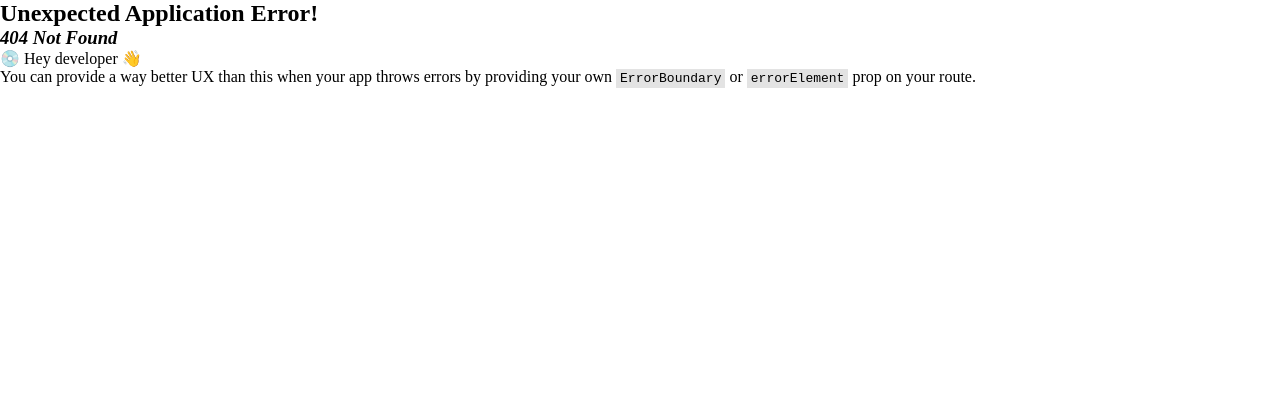
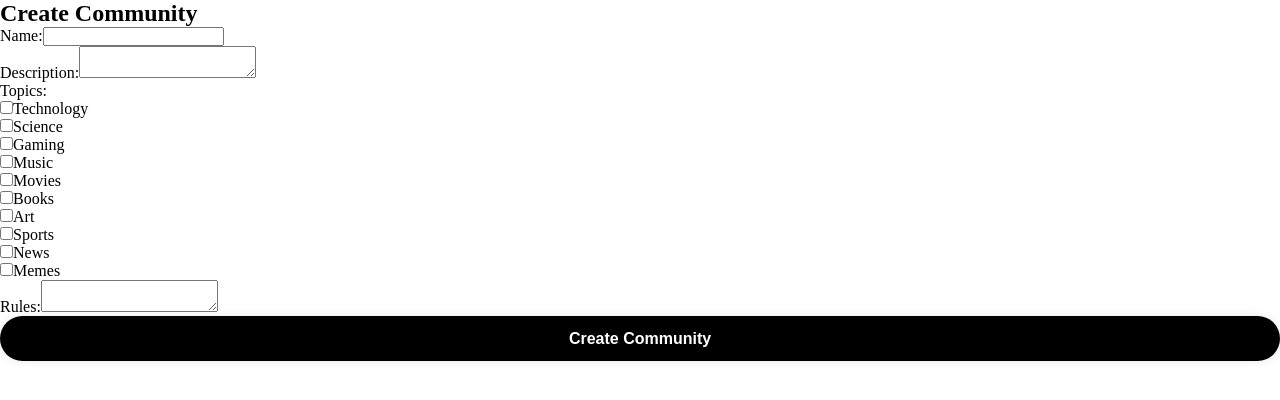
Before and after one commit to AkritiGoel47/redditclone_web, a React (Vite) app in the folder Frontend/: page /community in a window 1280 px wide. Before the commit this address had no page. Shown: the top 400 px of the page. Built offline with nearby package versions, Linux system fonts and the light colour scheme.

Commit message:
creating community

```diff
--- a/Frontend/src/pages/Community.jsx
+++ b/Frontend/src/pages/Community.jsx
@@ -0,0 +1,83 @@
+import React, { useState } from 'react';
+import axios from 'axios';
+import { toast, Toaster } from 'react-hot-toast';
+import CommunityCSS from '../assets/styles/Community.module.css';
+
+function Community() {
+  const url ='http://localhost:8000';
+  const [name, setName] = useState('');
+  const [description, setDescription] = useState('');
+  const [topics, setTopics] = useState([]);
+  const [rules, setRules] = useState('');
+
+  const handleSubmit = async (e) => {
+    e.preventDefault();
+
+    const community = { name, description, topics, rules };
+
+    try {
+      const response = await axios.post(`${url}/api/community`, community, { withCredentials: true });
+
+      if (response.data.success) {
+        toast.success("Community created successfully!");
+        setName('');
+        setDescription('');
+        setTopics([]);
+        setRules('');
+      } else {
+        toast.error(response.data.msg);
+      }
+    } catch (error) {
+      toast.error('Error creating community');
+      console.error('Error creating community:', error);
+    }
+  };
+
+  const handleTopicChange = (e) => {
+    const { value, checked } = e.target;
+    if (checked) {
+      setTopics([...topics, value]);
+    } else {
+      setTopics(topics.filter(topic => topic !== value));
+    }
+  };
+
+  return (
+    <div className={CommunityCSS.background}>
+      <Toaster />
+      <div className={CommunityCSS.inside}>
+        <h2>Create Community</h2>
+        <form onSubmit={handleSubmit}>
+          <div>
+            <label>Name:</label>
+            <input type="text" value={name} onChange={(e) => setName(e.target.value)} required />
+          </div>
+          <div>
+            <label>Description:</label>
+            <textarea value={description} onChange={(e) => setDescription(e.target.value)} required />
+          </div>
+          <div>
+            <label>Topics:</label>
+            {["Technology", "Science", "Gaming", "Music", "Movies", "Books", "Art", "Sports", "News", "Memes"].map((topic, index) => (
+              <div key={index}>
+                <input
+                  type="checkbox"
+                  value={topic}
+                  onChange={handleTopicChange}
+                />
+                <label>{topic}</label>
+              </div>
+            ))}
+          </div>
+          <div>
+            <label>Rules:</label>
+            <textarea value={rules} onChange={(e) => setRules(e.target.value)} required />
+          </div>
+          <button type="submit">Create Community</button>
+        </form>
+      </div>
+    </div>
+  );
+}
+
+export default Community;
--- a/Frontend/src/pages/Post.jsx
+++ b/Frontend/src/pages/Post.jsx
@@ -48,9 +48,9 @@ console.log("Posts Data: ", data)
           </p>
           <div className={PostCSS.both}>
             <IoIosAdd className={PostCSS.icon} />
-            <p className={PostCSS.content}>
-              Create a community
-            </p>
+
+        <Link to="/community" className={PostCSS.content} >  Create a community</Link>
+
           </div>
           <p className={PostCSS.heading2}>
             RESOURCES
```
Also changed, not shown: Frontend/src/main.jsx (+6 -1 lines), Frontend/src/pages/Login.jsx (+0 -98 lines), Frontend/src/assets/styles/Community.module.css (added), 1 other file (tests, documents, lock files or other folders).
